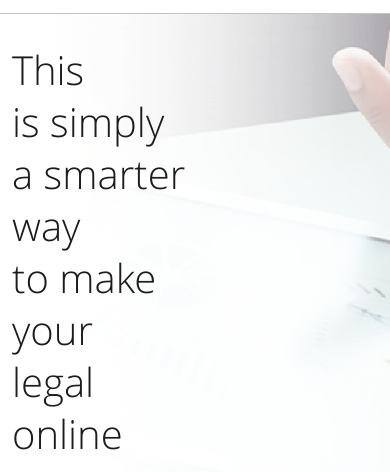
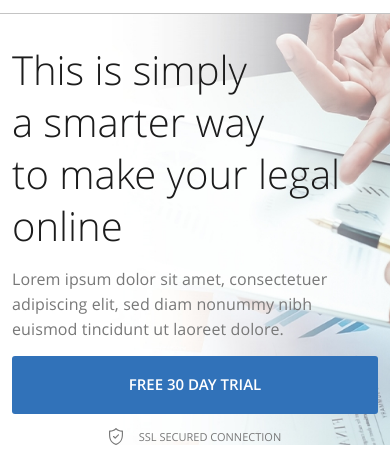
Before and after one commit to Valeri-dragon/lionicBootstrap, a plain HTML site: page index.html in a window 390 px wide. Shown: the part 59-531 px from the top of the page. Drawn offline with Linux system fonts and the light colour scheme.

Commit message:
modified:   index.html

```diff
--- a/index.html
+++ b/index.html
@@ -51,7 +51,8 @@
     <section class="hero" id="hero">
       <div class="container">
         <div class="row">
-          <div class="col-6">
+          <!--col-12 col-sm-6 col-md-4 col-lg-4-->
+          <div class="col-12 col-md-8 col-lg-6">
             <h1 class="section__title hero__title">
               This is&nbsp;simply a&nbsp;smarter way to&nbsp;make your legal
               online
```
